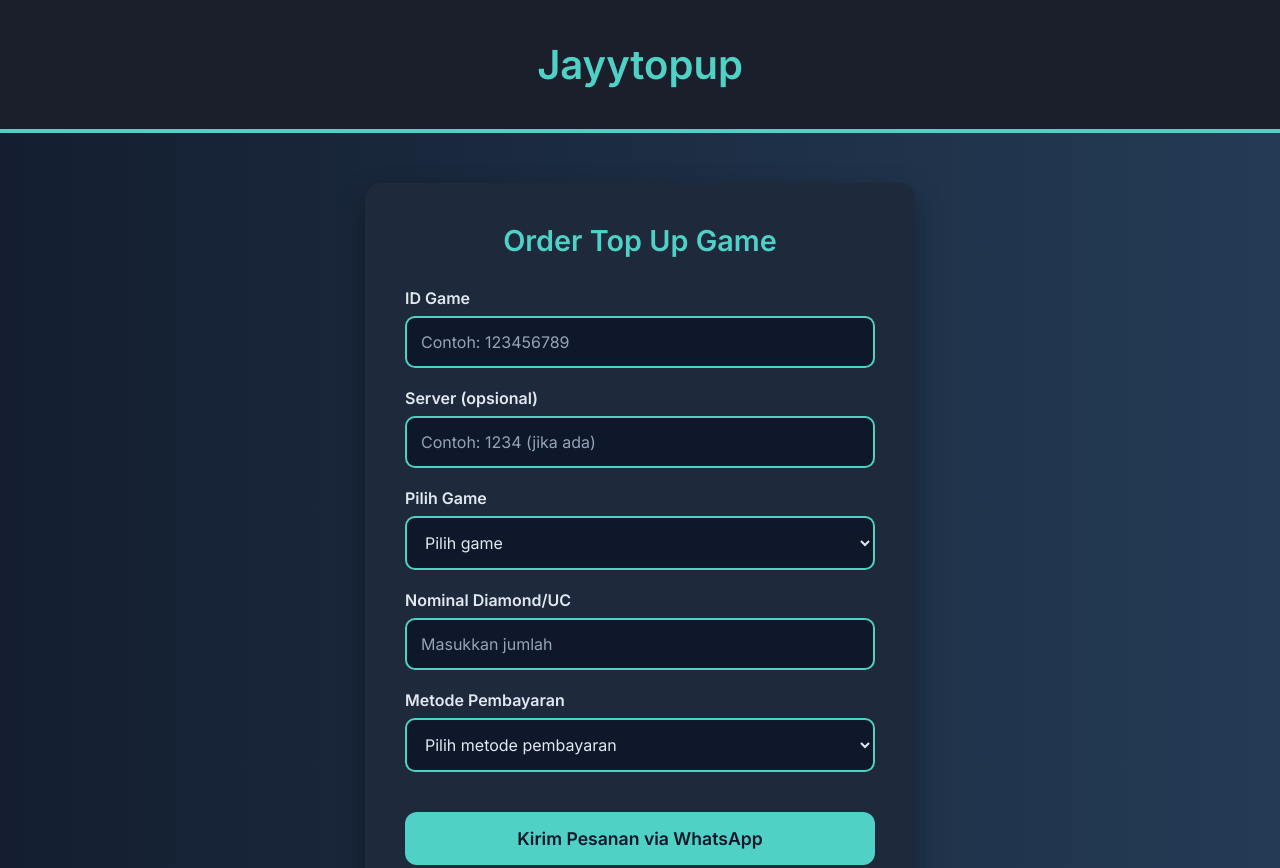
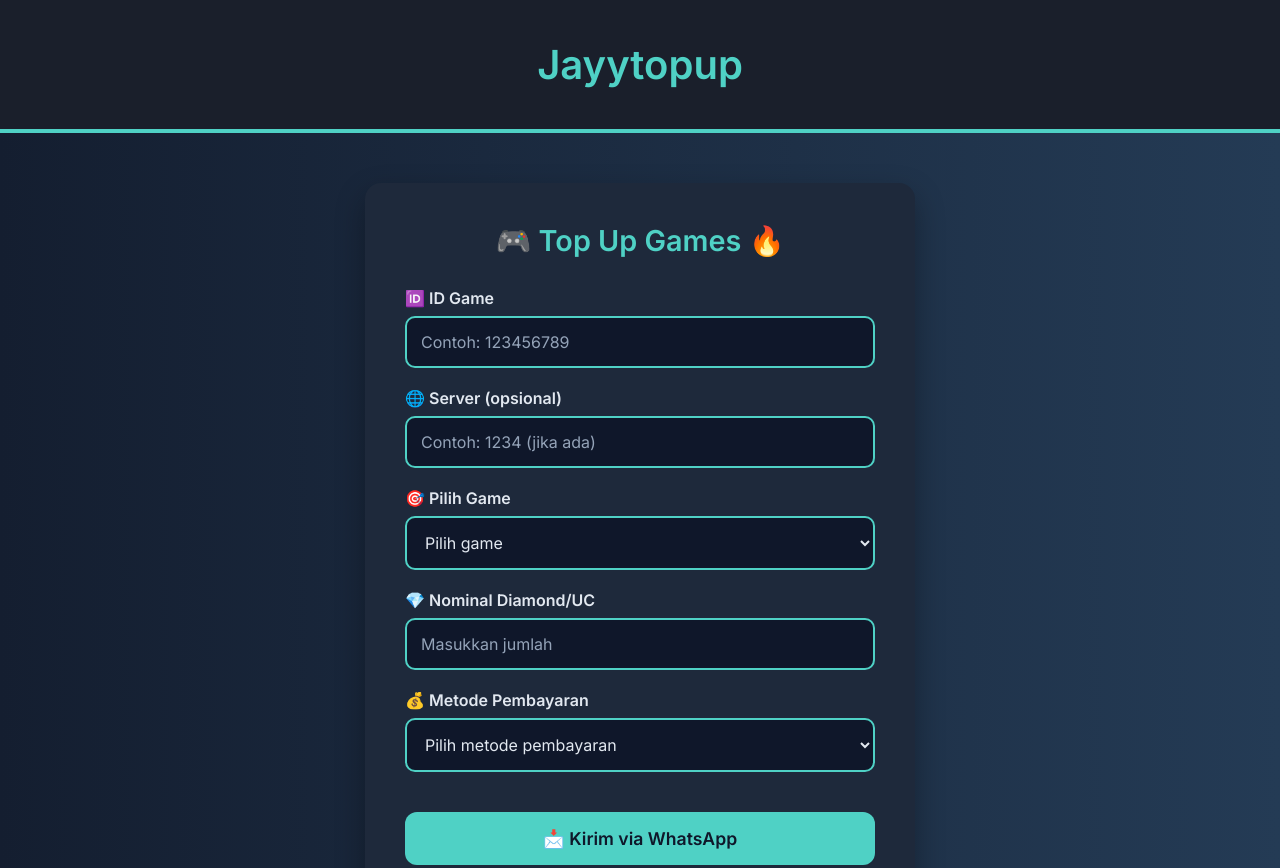
Before and after one commit to rykowjya23/jayytopup, a plain HTML site: page index.html in a window 1280 px wide. Shown: the top 868 px of the page. Drawn offline with Linux system fonts and the light colour scheme.

Commit message:
Update index.html

```diff
--- a/index.html
+++ b/index.html
@@ -86,13 +86,13 @@
   <header>
     <h1>Jayytopup</h1>
   </header>  <main>
-    <h2>Order Top Up Game</h2>
+    <h2>🎮 Top Up Games 🔥</h2>
     <form id="orderForm">
-      <label for="userId">ID Game</label>
-      <input type="text" id="userId" name="userId" placeholder="Contoh: 123456789" required /><label for="server">Server (opsional)</label>
+      <label for="userId">🆔 ID Game</label>
+      <input type="text" id="userId" name="userId" placeholder="Contoh: 123456789" required /><label for="server">🌐 Server (opsional)</label>
   <input type="text" id="server" name="server" placeholder="Contoh: 1234 (jika ada)" />
 
-  <label for="game">Pilih Game</label>
+  <label for="game">🎯 Pilih Game</label>
   <select id="game" name="game" required>
     <option value="" disabled selected>Pilih game</option>
     <option value="Mobile Legends (MLBB)">Mobile Legends (MLBB)</option>
@@ -100,17 +100,17 @@
     <option value="PUBG Mobile">PUBG Mobile</option>
   </select>
 
-  <label for="diamond">Nominal Diamond/UC</label>
+  <label for="diamond">💎 Nominal Diamond/UC</label>
   <input type="number" id="diamond" name="diamond" min="1" placeholder="Masukkan jumlah" required />
 
-  <label for="payment">Metode Pembayaran</label>
+  <label for="payment">💰 Metode Pembayaran</label>
   <select id="payment" name="payment" required>
     <option value="" disabled selected>Pilih metode pembayaran</option>
     <option value="COD">Cash on Delivery (COD)</option>
     <option value="QRIS">QRIS</option>
   </select>
 
-  <button type="submit">Kirim Pesanan via WhatsApp</button>
+  <button type="submit">📩 Kirim via WhatsApp</button>
 </form>
 
   </main>  <footer>
```
